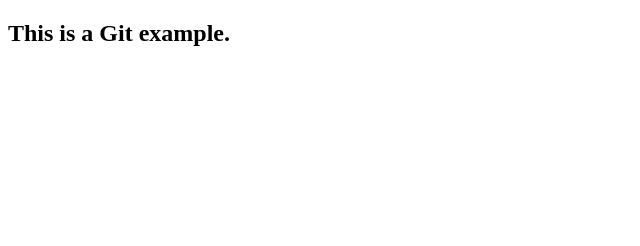
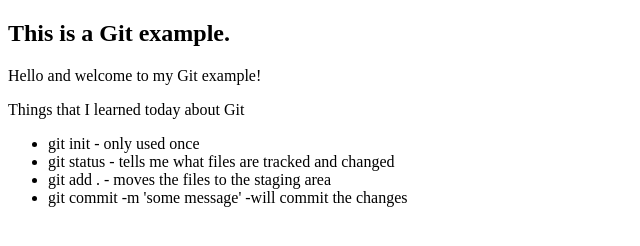
Before and after one commit to ebilodeau32/git-example-aug-2022, a plain HTML site: page index.html in a window 1280 px wide. Shown: the whole page, without its empty margins (0-640 px from the left). Drawn offline with Linux system fonts and the light colour scheme.

Commit message:
added list of notes

```diff
--- a/index.html
+++ b/index.html
@@ -1,14 +1,28 @@
 <!DOCTYPE html>
 <html lang="en">
+
 <head>
     <meta charset="UTF-8">
     <meta http-equiv="X-UA-Compatible" content="IE=edge">
     <meta name="viewport" content="width=device-width, initial-scale=1.0">
     <title>Git Example</title>
 </head>
+
 <body>
     <h2>This is a Git example.</h2>
 
+    <p>Hello and welcome to my Git example!</p>
+    <p>Things that I learned today about Git
+    <ul>
+        <li>git init - only used once</li>
+        <li>git status - tells me what files are tracked and changed
+        </li>
+        <li>git add . - moves the files to the staging area</li>
+        <li>git commit -m 'some message' -will commit the changes</li>
+    </ul>
+    </p>
+
 
 </body>
+
 </html>
```
